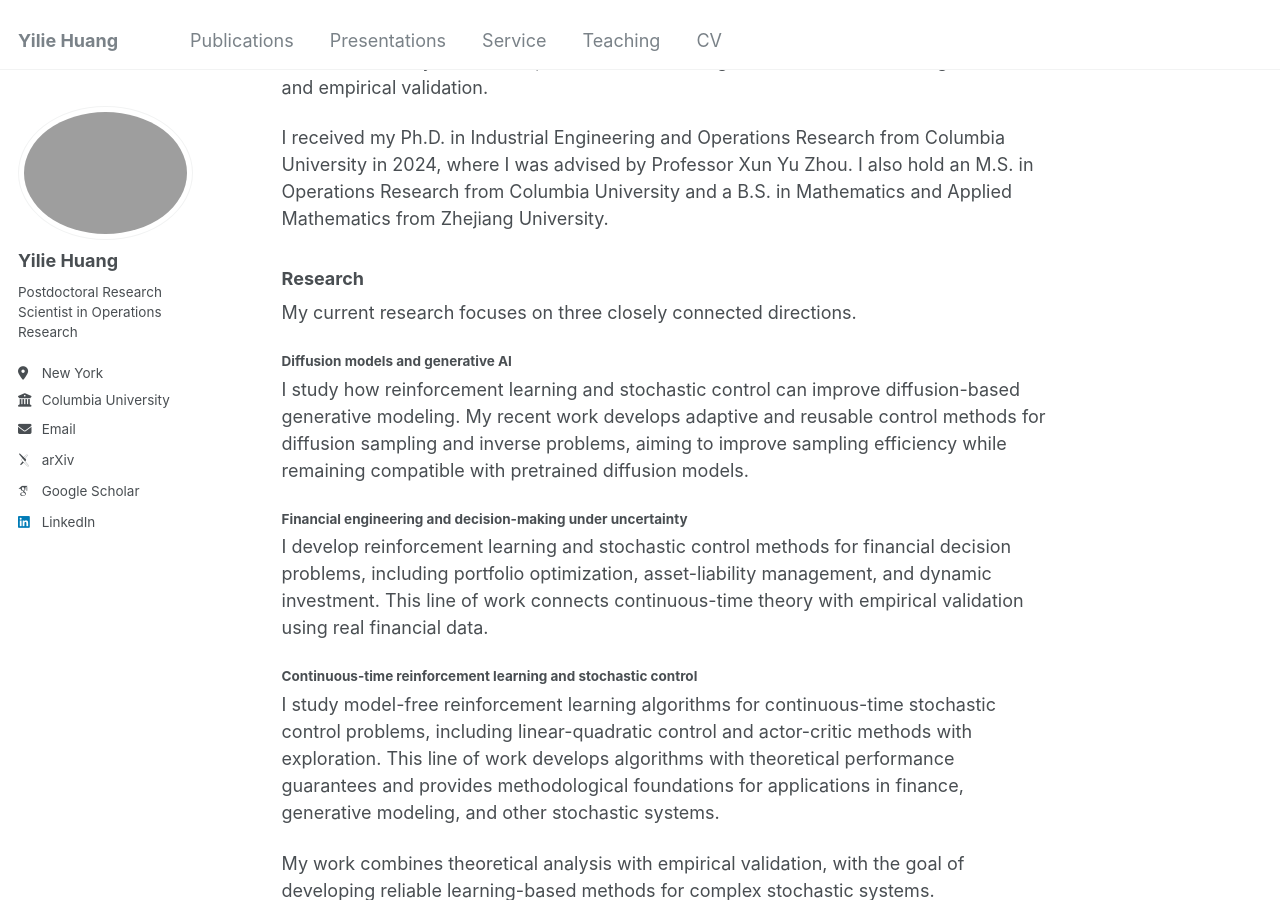
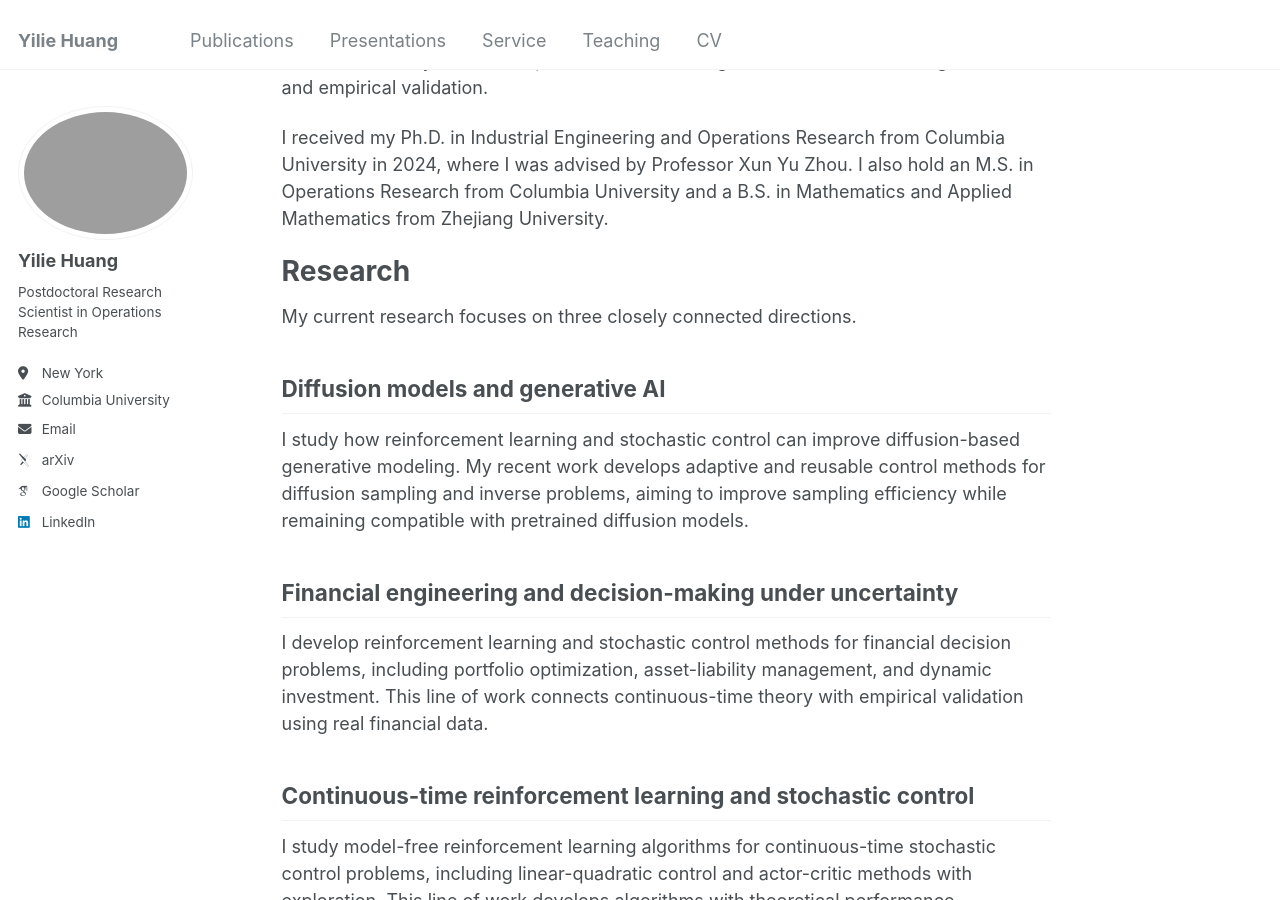
Before and after one commit to yiliehuang/yiliehuang.github.io, a Jekyll site: the page built from _pages/about.md, in a window 1280 px wide and 900 px high, scrolled down 314 px. Built offline with Jekyll 4.4.1, drawn with Linux system fonts in a browser that asks for light colours; some web fonts are replaced.

```diff
--- a/_pages/about.md
+++ b/_pages/about.md
@@ -13,19 +13,19 @@ My research lies at the intersection of reinforcement learning, diffusion models
 
 I received my Ph.D. in Industrial Engineering and Operations Research from Columbia University in 2024, where I was advised by Professor Xun Yu Zhou. I also hold an M.S. in Operations Research from Columbia University and a B.S. in Mathematics and Applied Mathematics from Zhejiang University.
 
-### Research
+# Research
 
 My current research focuses on three closely connected directions.
 
-#### Diffusion models and generative AI
+## Diffusion models and generative AI
 
 I study how reinforcement learning and stochastic control can improve diffusion-based generative modeling. My recent work develops adaptive and reusable control methods for diffusion sampling and inverse problems, aiming to improve sampling efficiency while remaining compatible with pretrained diffusion models.
 
-#### Financial engineering and decision-making under uncertainty
+## Financial engineering and decision-making under uncertainty
 
 I develop reinforcement learning and stochastic control methods for financial decision problems, including portfolio optimization, asset-liability management, and dynamic investment. This line of work connects continuous-time theory with empirical validation using real financial data.
 
-#### Continuous-time reinforcement learning and stochastic control
+## Continuous-time reinforcement learning and stochastic control
 
 I study model-free reinforcement learning algorithms for continuous-time stochastic control problems, including linear-quadratic control and actor-critic methods with exploration. This line of work develops algorithms with theoretical performance guarantees and provides methodological foundations for applications in finance, generative modeling, and other stochastic systems.
 
```
